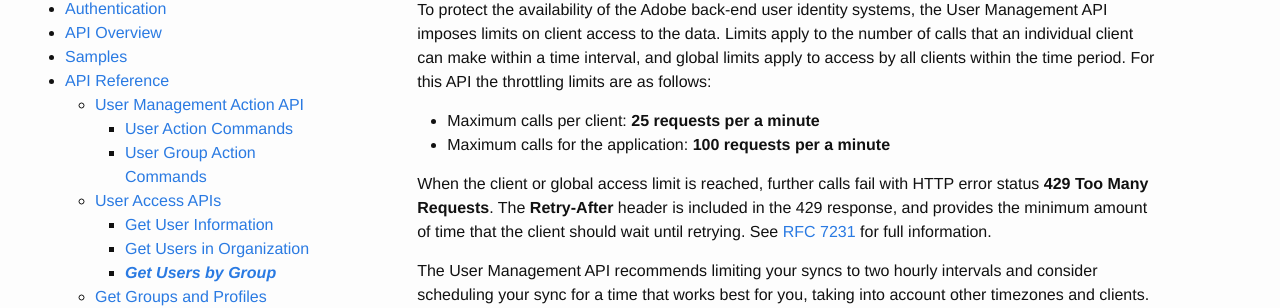
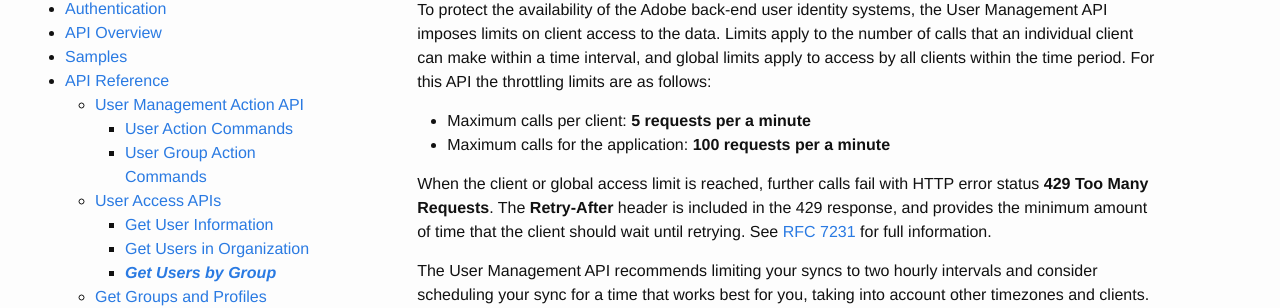
Before and after one commit to adobe-apiplatform/umapi-documentation, a Jekyll site: the page built from docs/en/api/getUsersByGroup.md, in a window 1280 px wide and 900 px high, scrolled down 7504 px. Shown: the part 148-456 px from the top of the window. Built offline with Jekyll 4.4.1, drawn with Linux system fonts in a browser that asks for light colours; emoji names are drawn with the system emoji font.

Commit message:
Update getUsersByGroup.md

```diff
--- a/docs/en/api/getUsersByGroup.md
+++ b/docs/en/api/getUsersByGroup.md
@@ -224,4 +224,4 @@ curl -X GET https://usermanagement.adobe.io/v2/usermanagement/users/12345@AdobeO
 
 ## <a name="getUsersByGroupThrottle" class="api-ref-subtitle">Throttling Limits</a>
 
-{% include_relative partials/throttling.md client=25 global=100 %}
+{% include_relative partials/throttling.md client=5 global=100 %}
```
